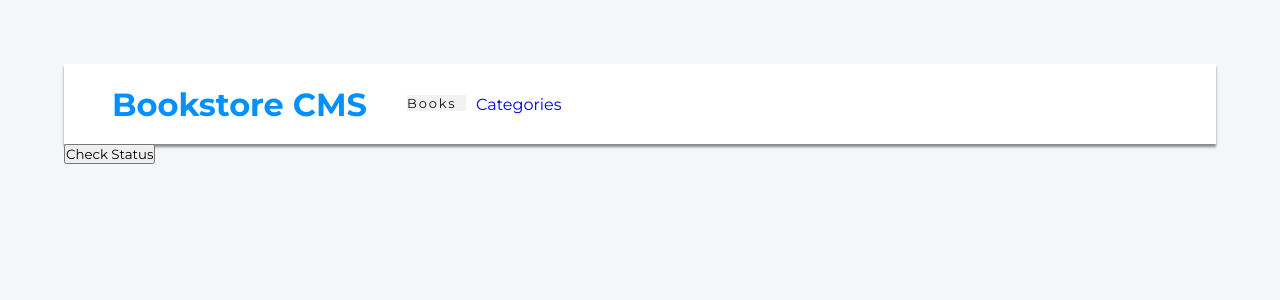
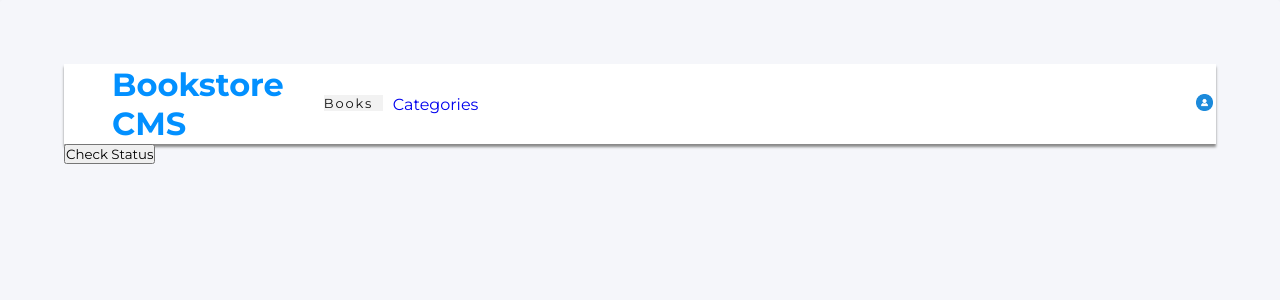
Before and after one commit to ilyassatlassi/Bookstore, a React (Create React App) app: page /Categories in a window 1280 px wide. Shown: the top 300 px of the page. Built offline with nearby package versions, Linux system fonts and the light colour scheme.

Commit message:
Fix linters

```diff
--- a/src/App.css
+++ b/src/App.css
@@ -74,3 +74,10 @@ a {
   letter-spacing: 1.9px;
   color: #121212;
 }
+
+.profile img {
+  width: 2.813rem;
+  height: 2.813rem;
+  margin: 0 0 0 41.5rem;
+  padding: 0.875rem;
+}
--- a/src/App.js
+++ b/src/App.js
@@ -2,6 +2,7 @@ import { Link, Route, Routes } from 'react-router-dom';
 import './App.css';
 import Books from './components/books';
 import Categories from './components/Categories';
+import avatar from './assets/avatar.png';
 
 function App() {
   return (
@@ -13,6 +14,10 @@ function App() {
             <li><Link to="/" className="books">Books</Link></li>
             <li><Link to="/Categories">Categories</Link></li>
           </ul>
+          <div className="profile">
+            <img src={avatar} alt="profile" />
+
+          </div>
         </div>
       </nav>
       <Routes>
--- a/src/components/formBook.js
+++ b/src/components/formBook.js
@@ -32,7 +32,7 @@ function Form() {
       <form>
         <input className="input-title" placeholder="Book title" ref={titleVal} />
         <input className="input-author" placeholder="Book author" ref={authorVal} />
-        <input className="btn" type="submit" value="Submit" onClick={handleClick} />
+        <input className="btn-submit" type="submit" value="Add Book" onClick={handleClick} />
       </form>
     </div>
   );
--- a/src/components/styles/Books.css
+++ b/src/components/styles/Books.css
@@ -99,10 +99,10 @@
 }
 
 .btn {
+  padding: 1em 3em;
+  margin-top: 5px;
   cursor: pointer;
   border: none;
-  margin: 1.188rem 2.125rem 0;
-  padding: 0.375rem 0.938rem 0.563rem 1rem;
   background-color: #0290ff;
   border-radius: 3px;
   color: white;
@@ -152,3 +152,16 @@
   border: solid 1px #e8e8e8;
   background-color: #fff;
 }
+
+.btn-submit {
+  width: 11.5rem;
+  height: 2.813rem;
+  padding: 1em 4em;
+  margin: 1.188rem 2.125rem 0;
+  cursor: pointer;
+  border: none;
+  background-color: #0290ff;
+  border-radius: 3px;
+  color: white;
+  text-align: center;
+}
```
Also changed, not shown: src/assets/avatar.png (added).
